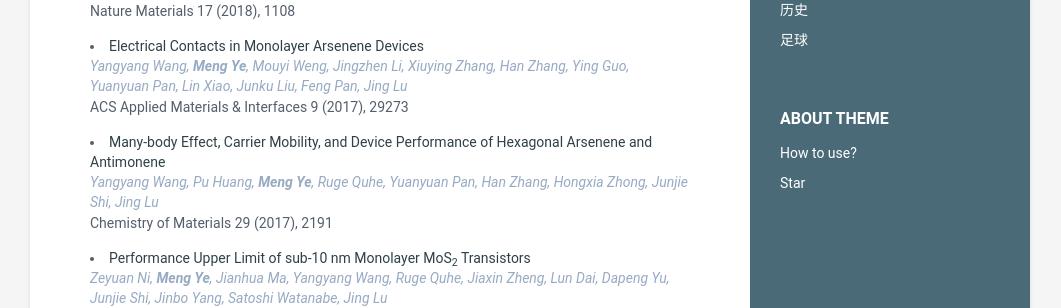
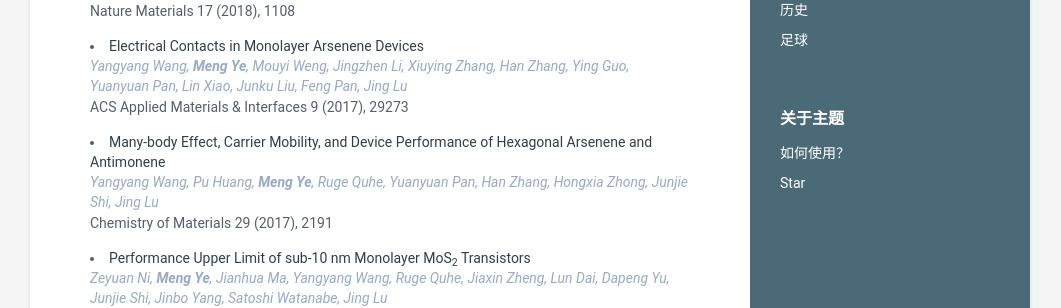
Before and after one commit to yemeng77/CV-cn, a Jekyll site: the page built from index.html, in a window 1280 px wide. Shown: the part 959-1267 px from the top of the page, without its empty margins (110-1171 px from the left). Built offline with Jekyll 4.4.1, drawn with Linux system fonts in a browser that asks for light colours.

Commit message:
more translation

```diff
--- a/_includes/about.html
+++ b/_includes/about.html
@@ -1,9 +1,9 @@
 <div class="remove-container container-block">
   <h2 class="container-block-title">
-    About Theme
+    关于主题
   </h2>
   <ul class="list-unstyled interests-list">
-    <li><a target="_blank" href="https://www.youtube.com/watch?v=Jnmj1dXDbNk">How to use?</a></li>
+    <li><a target="_blank" href="https://www.youtube.com/watch?v=Jnmj1dXDbNk">如何使用？</a></li>
      <li><a class="github-button" href="https://github.com/sharu725/online-cv" data-icon="octicon-star" data-show-count="true" aria-label="Star sharu725/online-cv on GitHub">Star</a>
      <script async defer src="https://buttons.github.io/buttons.js"></script>
   </ul>
```
